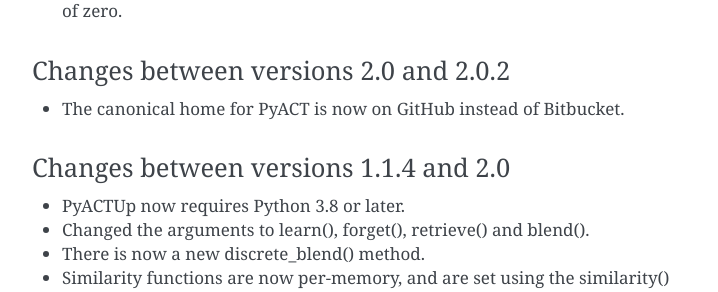
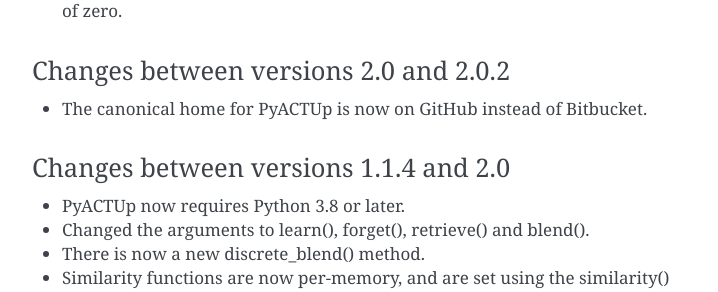
Before and after one commit to dfmorrison/pyactup, a Sphinx documentation site: the page built from doc/index.rst, in a window 1280 px wide and 900 px high, scrolled down 10928 px. Shown: the part 163-455 px from the top of the window, without its empty margins (388-1106 px from the left). Built offline with Sphinx 7.4.7, drawn with Linux system fonts in a browser that asks for light colours; formulas are drawn with MathJax 3.

Commit message:
fix a typo in the doc

```diff
--- a/doc/index.rst
+++ b/doc/index.rst
@@ -539,7 +539,7 @@
 Changes between versions 2.0 and 2.0.2
 --------------------------------------
 
-* The canonical home for PyACT is now on GitHub instead of Bitbucket.
+* The canonical home for PyACTUp is now on GitHub instead of Bitbucket.
 
 .. _upgrading:
 
```
